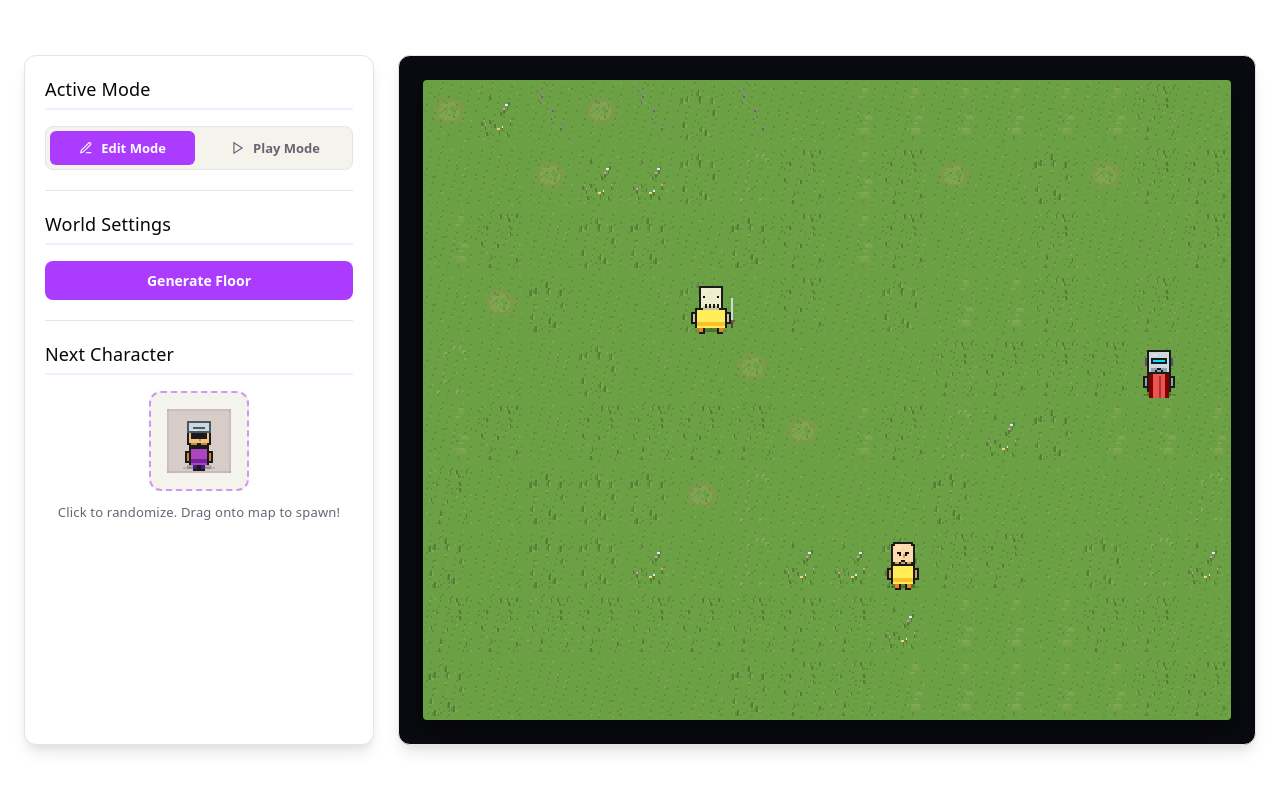
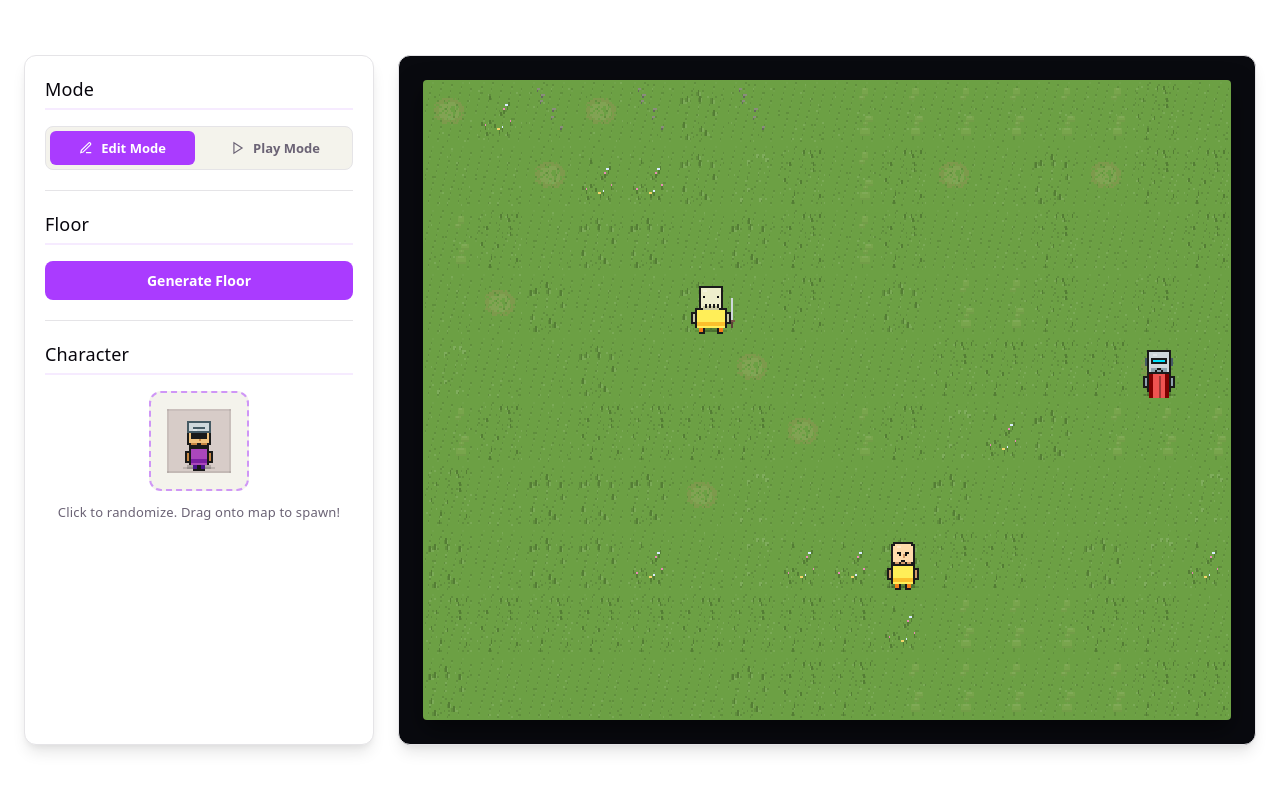
Before and after one commit to chuanqisun/townsquare, a website built with Vite: page index.html in a window 1280 px wide. Built offline with nearby package versions, Linux system fonts and the light colour scheme.

Commit message:
simplify

```diff
--- a/index.html
+++ b/index.html
@@ -9,7 +9,7 @@
   <body>
     <main class="app-container">
       <section class="controls-card">
-        <h2>Active Mode</h2>
+        <h2>Mode</h2>
         <div class="mode-toggle-container">
           <button id="editModeBtn" class="btn mode-btn active">
             <svg class="mode-icon" viewBox="0 0 24 24" fill="none" stroke="currentColor" stroke-width="2">
@@ -27,14 +27,14 @@
 
         <hr class="divider" />
 
-        <h2>World Settings</h2>
+        <h2>Floor</h2>
         <div class="control-row">
           <button id="regenFloorBtn" class="btn primary">Generate Floor</button>
         </div>
 
         <hr class="divider" />
 
-        <h2>Next Character</h2>
+        <h2>Character</h2>
         <div class="preview-box-container">
           <div id="charPreviewBox" class="preview-box" title="Click to randomize!">
             <character-element id="previewChar" seed="char-init" background></character-element>
```
